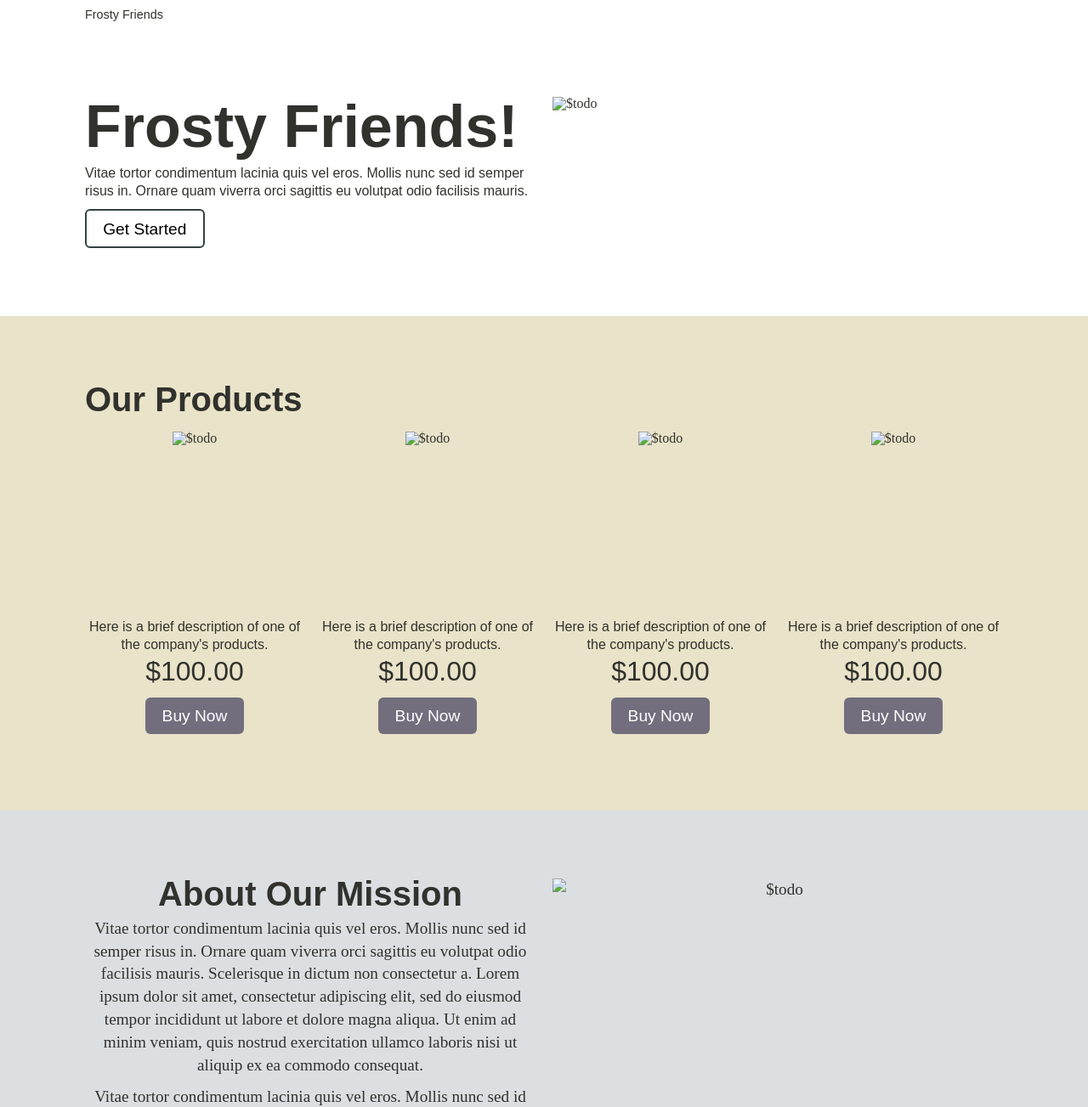
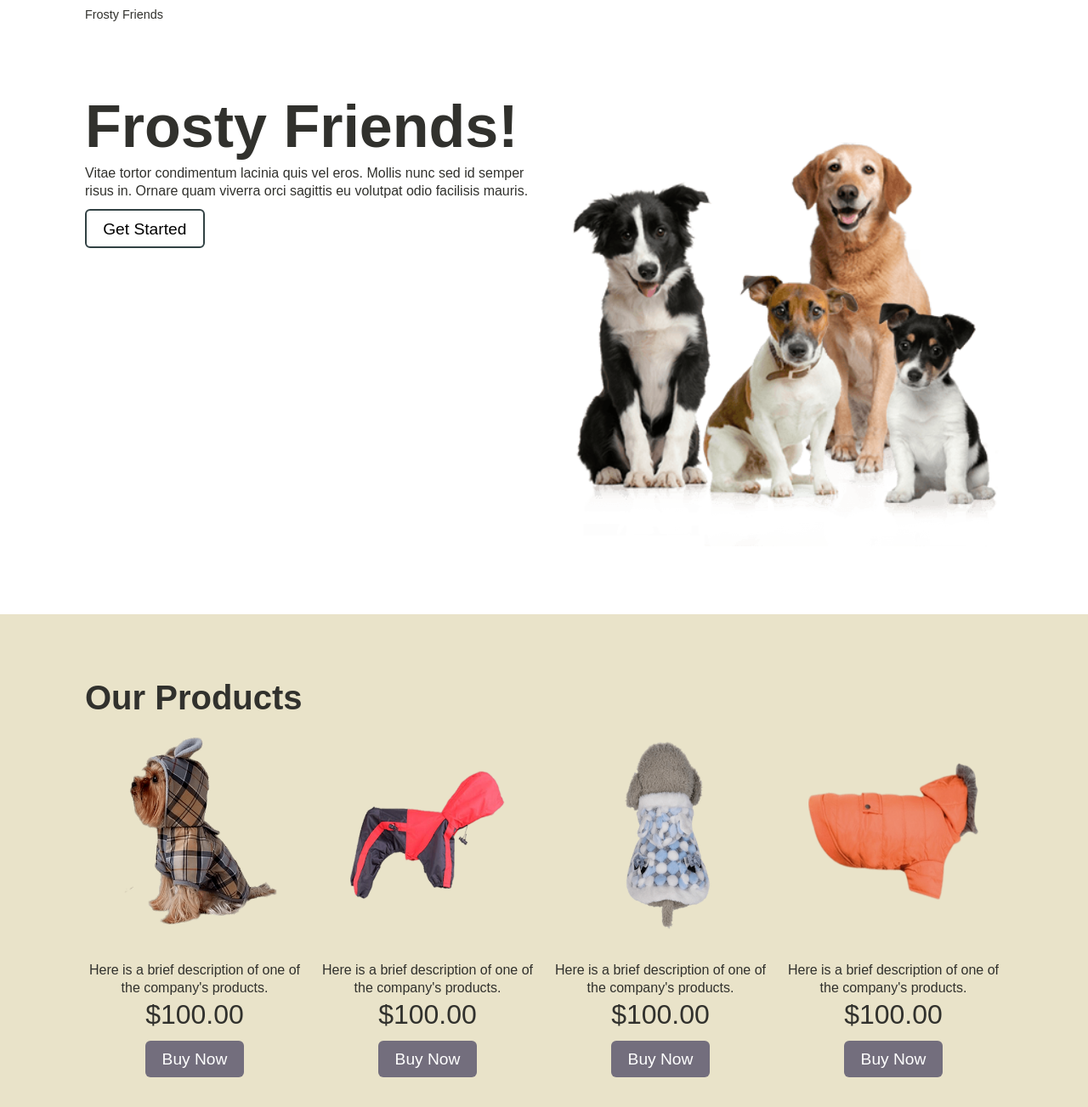
Before and after one commit to mcpancakez/odin_landing_page, a plain HTML site: page index.html in a window 1280 px wide. Shown: the top 1303 px of the page at 85% size. Drawn offline with Linux system fonts and the light colour scheme.

Commit message:
edit picture links

```diff
--- a/index.html
+++ b/index.html
@@ -24,7 +24,7 @@
             <graphic-diptych>
 
                 <picture>
-                    <img src='../odin-landing-page/landing-page-images/alldogs.png' alt='$todo'>
+                    <img src='../odin_landing_page/landing-page-images/alldogs.png' alt='$todo'>
                 </picture>
 
                 <text-content>
@@ -53,7 +53,7 @@
 
                         <product-card>
                             <picture class='product-image'>
-                                <img src='../odin-landing-page/landing-page-images/waterproof.png' alt='$todo'>
+                                <img src='../odin_landing_page/landing-page-images/waterproof.png' alt='$todo'>
                             </picture>
 
                             <text-content class='product-text'>
@@ -71,7 +71,7 @@
 
                         <product-card>
                             <picture class='product-image'>
-                                <img src='../odin-landing-page/landing-page-images/dograincoat.png' alt='$todo'>
+                                <img src='../odin_landing_page/landing-page-images/dograincoat.png' alt='$todo'>
                             </picture>
 
                             <text-content class='product-text'>
@@ -89,7 +89,7 @@
 
                         <product-card>
                             <picture class='product-image'>
-                                <img src='../odin-landing-page/landing-page-images/fuzzycoat.png' alt='$todo'>
+                                <img src='../odin_landing_page/landing-page-images/fuzzycoat.png' alt='$todo'>
                             </picture>
 
                             <text-content class='product-text'>
@@ -107,7 +107,7 @@
 
                         <product-card>
                             <picture class='product-image'>
-                                <img src='../odin-landing-page/landing-page-images/wintercoat.png' alt='$todo'>
+                                <img src='../odin_landing_page/landing-page-images/wintercoat.png' alt='$todo'>
                             </picture>
 
                             <text-content class='product-text'>
@@ -130,7 +130,7 @@
             <graphic-diptych>
 
                 <picture class='about-image'>
-                    <img src='../odin-landing-page/landing-page-images/bordercollie.png' alt='$todo'>
+                    <img src='../odin_landing_page/landing-page-images/bordercollie.png' alt='$todo'>
                 </picture>
 
                 <text-content>
```
